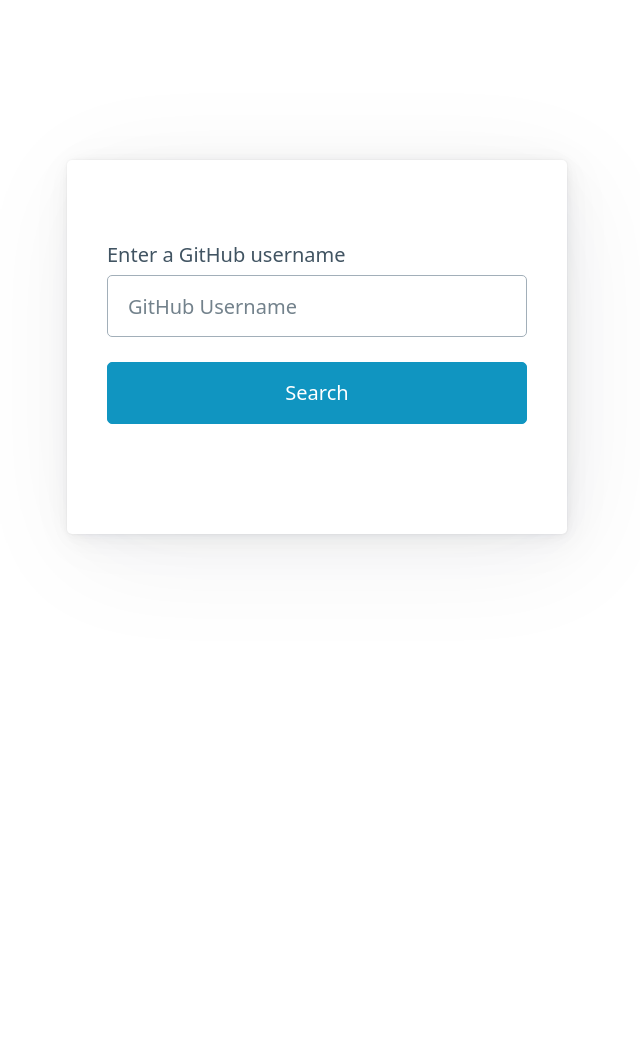
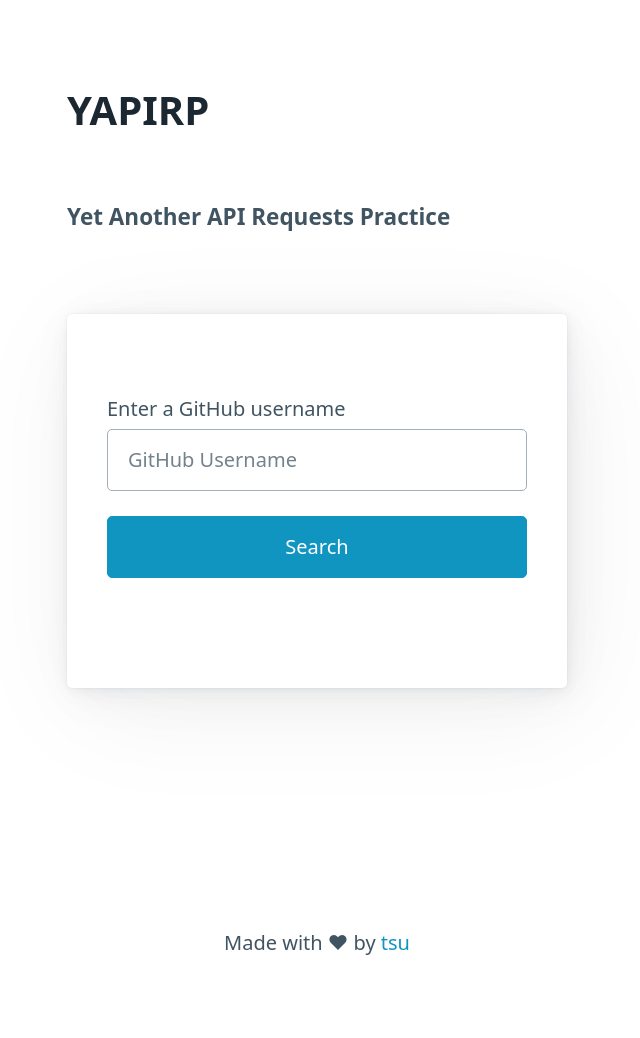
Before and after one commit to tsuramii/yapirp, a plain HTML site: page index.html in a window 1280 px wide. Shown: the whole page, without its empty margins (323-963 px from the left). Before the commit the page ends 800 px from the top, so only its background shows below. Drawn offline with nearby package versions, Linux system fonts and the light colour scheme.

Commit message:
Add header and footer to index.html

```diff
--- a/index.html
+++ b/index.html
@@ -9,7 +9,9 @@
       href="https://cdn.jsdelivr.net/npm/@picocss/pico@next/css/pico.classless.min.css" />
   </head>
   <body>
-    <main style="max-width: 25rem">
+    <main style="max-width: 25rem; min-height: 90svh;">
+      <h1>YAPIRP</h1>
+      <h5>Yet Another API Requests Practice</h5>
       <article>
         <form id="form">
           <label>
@@ -21,6 +23,9 @@
       </article>
       <article style="display: none" id="userData"></article>
     </main>
+    <footer style="text-align: center;">
+      Made with &hearts; by <a href="https://www.linkedin.com/in/luca-di-marco/">tsu</a>
+    </footer>
     <script src="main.js"></script>
   </body>
 </html>
```
